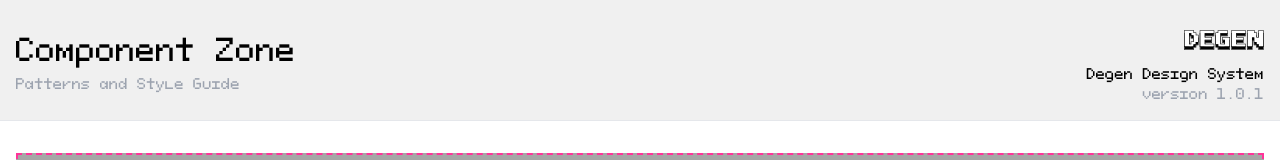
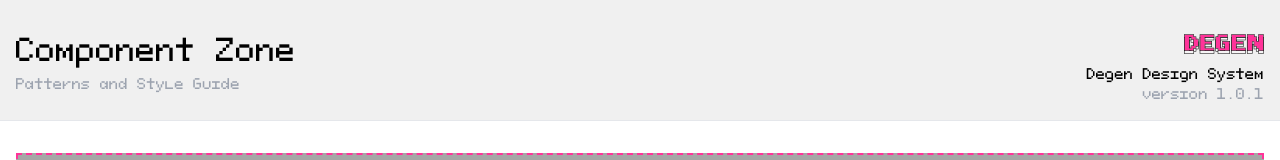
Before and after one commit to xraystyle1980/degen-ds-2, a React (Vite) app: page / in a window 1280 px wide. Shown: the top 160 px of the page. Built offline with nearby package versions, Linux system fonts and the light colour scheme.

Commit message:
Update Degen Logo import

```diff
--- a/src/components/layouts/Footer.tsx
+++ b/src/components/layouts/Footer.tsx
@@ -1,7 +1,5 @@
 import NyanCat from '@/assets/icons/nyan-cat.svg?react'
 import TDLogoMark from '@/assets/td-logomark.svg?react'
-
-
 
 export const Footer = () => {
     return (
--- a/src/components/layouts/Header.tsx
+++ b/src/components/layouts/Header.tsx
@@ -1,3 +1,5 @@
+import DegenLogo from '@/assets/degen-logo-dark.svg?react'
+
 export const Header = () => {
   return (
     <header className="sticky top-0 z-50 w-full border-b bg-White--2">
@@ -15,7 +17,7 @@ export const Header = () => {
           {/* Desktop-only content */}
           <div className="hidden lg:block">
             <div className="h-12 flex justify-end">
-              <img src="src/assets/degen-logo-default.svg" className="w-20 my-2" alt="DEGEN Logo" />
+              <DegenLogo className="w-20 my-2" />
             </div>
             <p className="text-sm text-right">Degen Design System</p>
             <p className="text-sm text-right text-gray-400">version 1.0.1</p>
--- a/src/components/ui/Navbar.tsx
+++ b/src/components/ui/Navbar.tsx
@@ -6,7 +6,7 @@ import { Select, SelectContent, SelectItem, SelectTrigger, SelectValue } from '@
 import { DropdownMenu, DropdownMenuTrigger, DropdownMenuContent, DropdownMenuSeparator, DropdownMenuItem } from '@/components/ui/dropdown-menu'
 import { Button } from '@/components/ui/button'
 import { Separator } from '@/components/ui/separator'
-
+import DegenLogo from '@/assets/degen-logo-dark.svg?react'
 // Icons from pixelarticons
 import CopyIcon from 'pixelarticons/svg/copy.svg?react'
 import AvatarIcon from 'pixelarticons/svg/avatar.svg?react'
@@ -36,11 +36,11 @@ const networkOptions = [
 const handleNetworkChange = (value: string) => {
   console.log(`Selected network: ${value}`);
 };
-const Logo: FC<LogoProps> = ({ src, alt }) => (
-  <NavLink to="/" className="inline-flex items-center">
-    <img src={src} alt={alt} />
-  </NavLink>
-);
+// const Logo: FC<LogoProps> = ({ src, alt }) => (
+//   <NavLink to="/" className="inline-flex items-center">
+//     <img src={src} alt={alt} />
+//   </NavLink>
+// );
 const TokenBalance: FC<{ balance?: string }> = ({ balance = "failed to load balance" }) => (
     <span>{balance}</span>
 );
@@ -119,7 +119,7 @@ const Navbar: FC = () => {
           <SheetContent side="left" className="degen-sheet w-[300px] bg-white shadow-lg p-1">
             <div className="flex flex-col h-full px-0 py-6">
               <div className="flex w-full items-center">
-                <Logo src="src/assets/degen-logo-dark.svg" className="w-[220px]" alt="DEGEN Logo" />
+                <DegenLogo />
               </div>
               <div className="flex flex-col h-full justify-center">
                 <Separator className="bg-gray-200" />
@@ -186,7 +186,7 @@ const Navbar: FC = () => {
 {/* Desktop Navs */}
         <div className="hidden lg:flex w-full items-center p-2">
           <div className="flex gap-4 items-center w-full h-14">
-            <Logo src="src/assets/degen-logo-dark.svg" alt="DEGEN Logo" className="h-6 w-auto" />
+            <DegenLogo className="" />
 {/* About */}
             <div className='degen-nav-wrapper'>
               <NavbarLink to="#">About</NavbarLink>
```
